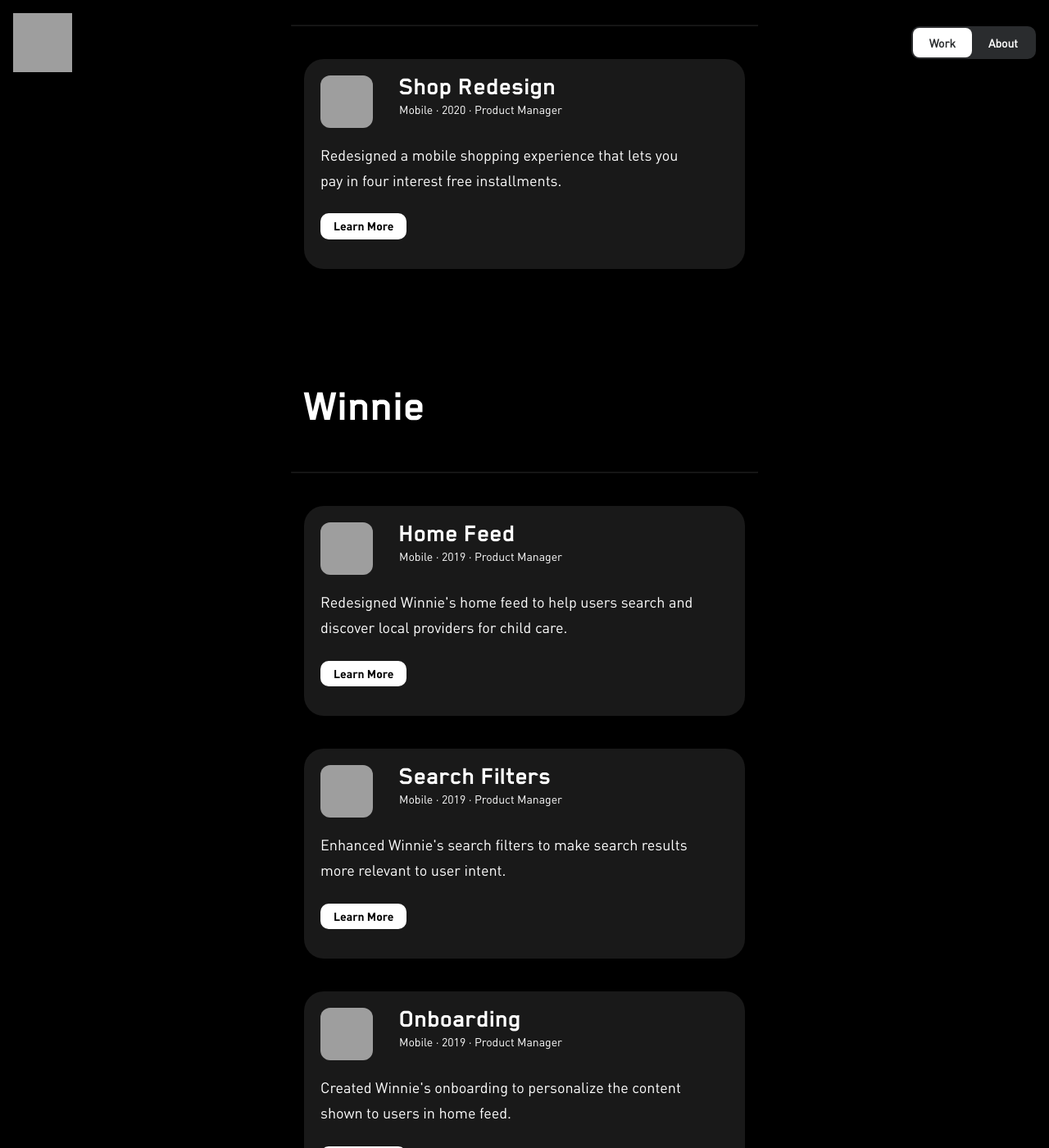
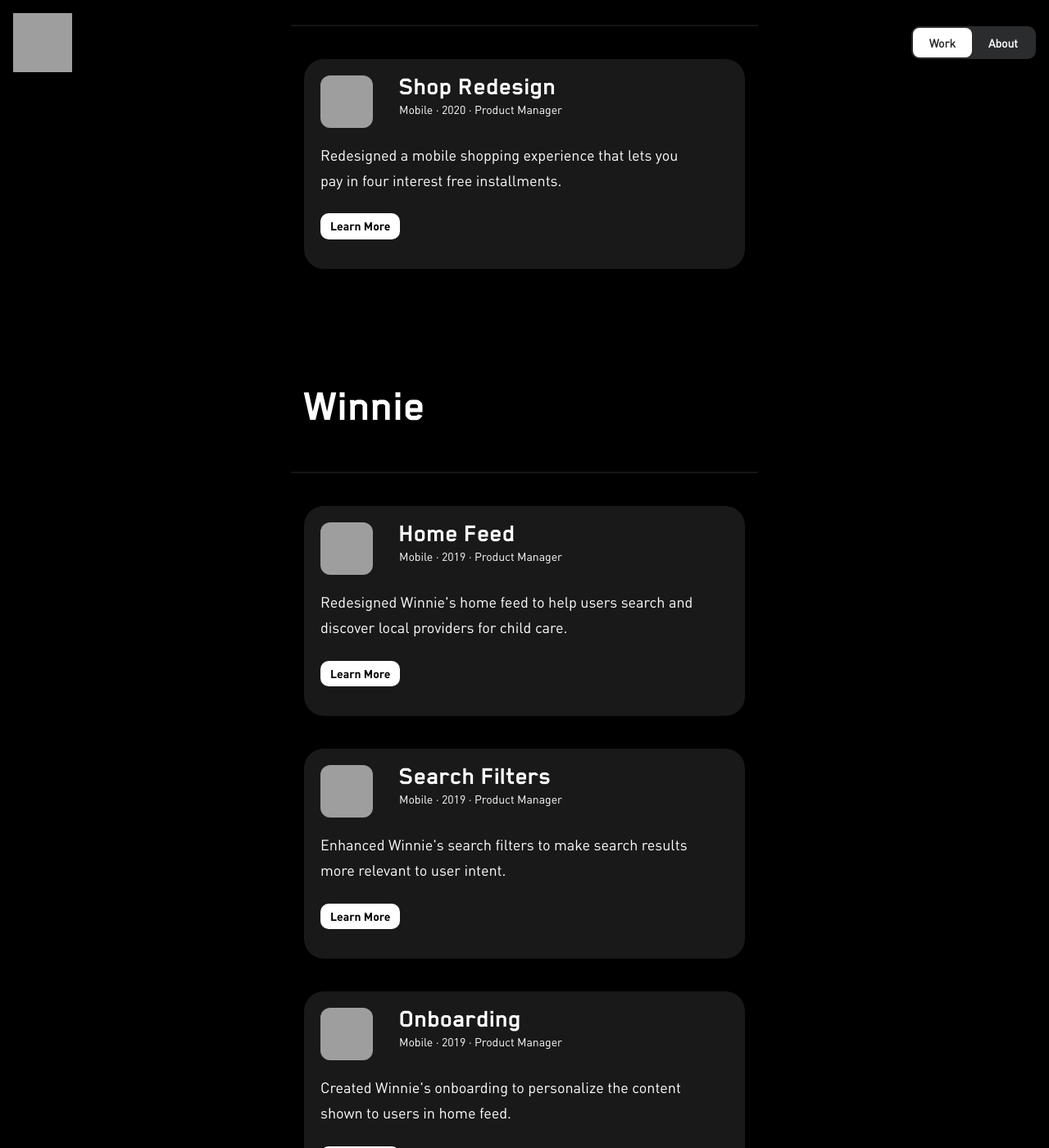
Before and after one commit to jotd/jotd-portfolio, a Jekyll site: the page work/index.html, which Jekyll copies as it is, in a window 1280 px wide and 1400 px high, scrolled down 217 px. Shown: the whole window at 82% size. Built offline with Jekyll 4.4.1, drawn with Linux system fonts in a browser that asks for light colours; grey boxes are pictures that could not be loaded.

Commit message:
Update styles.css

```diff
--- a/css/styles.css
+++ b/css/styles.css
@@ -645,7 +645,8 @@
 
 /* Case Study Project – Read More Button */
 .tag {
-  padding: 4px 16px 4px 16px;
+  padding: 4px 12px 4px 12px;
+  /* padding: 4px 16px 4px 16px; */
   background: #ffffff;
   border-radius: 10px;
   margin-top: -12px;
```
